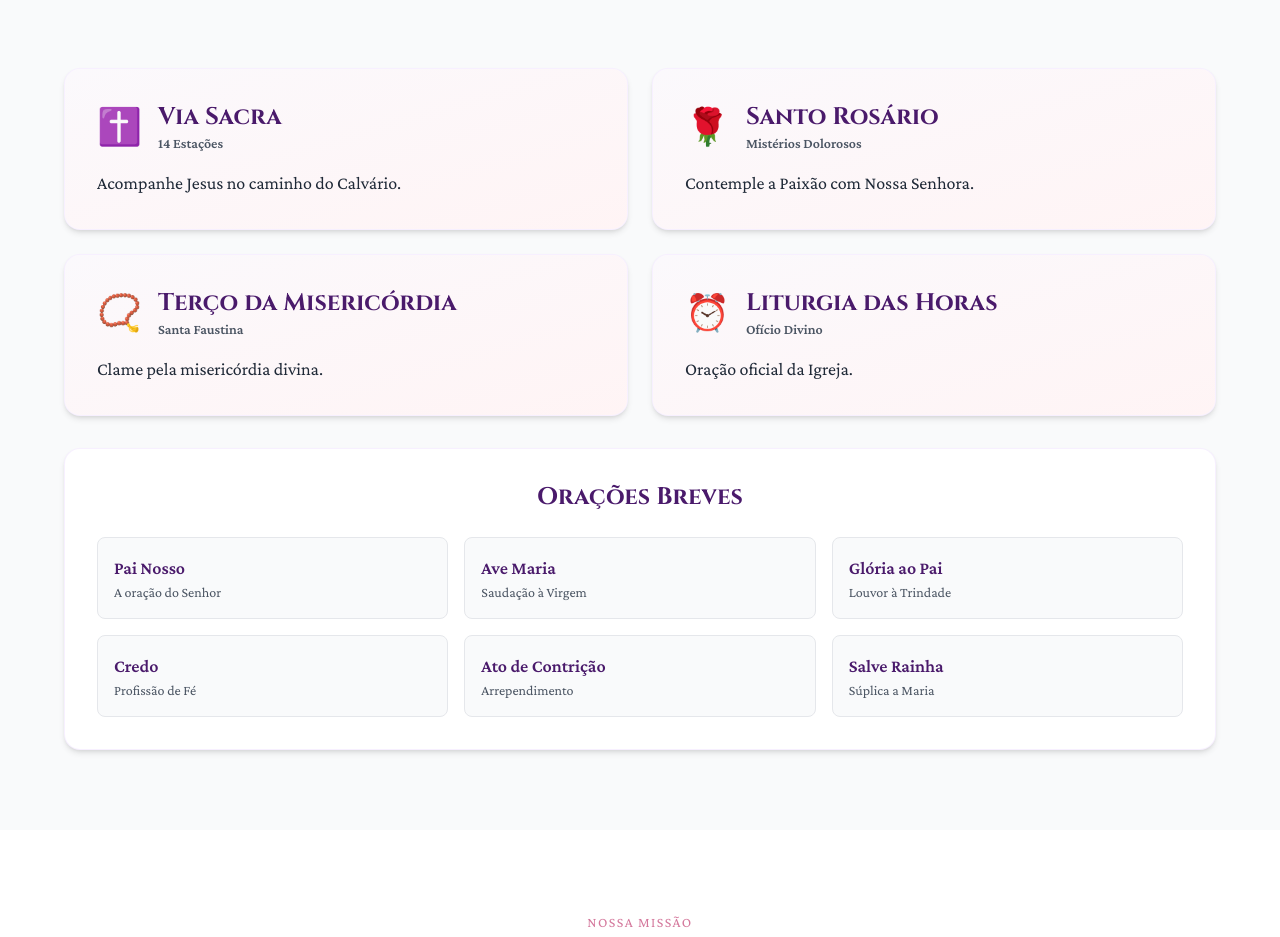
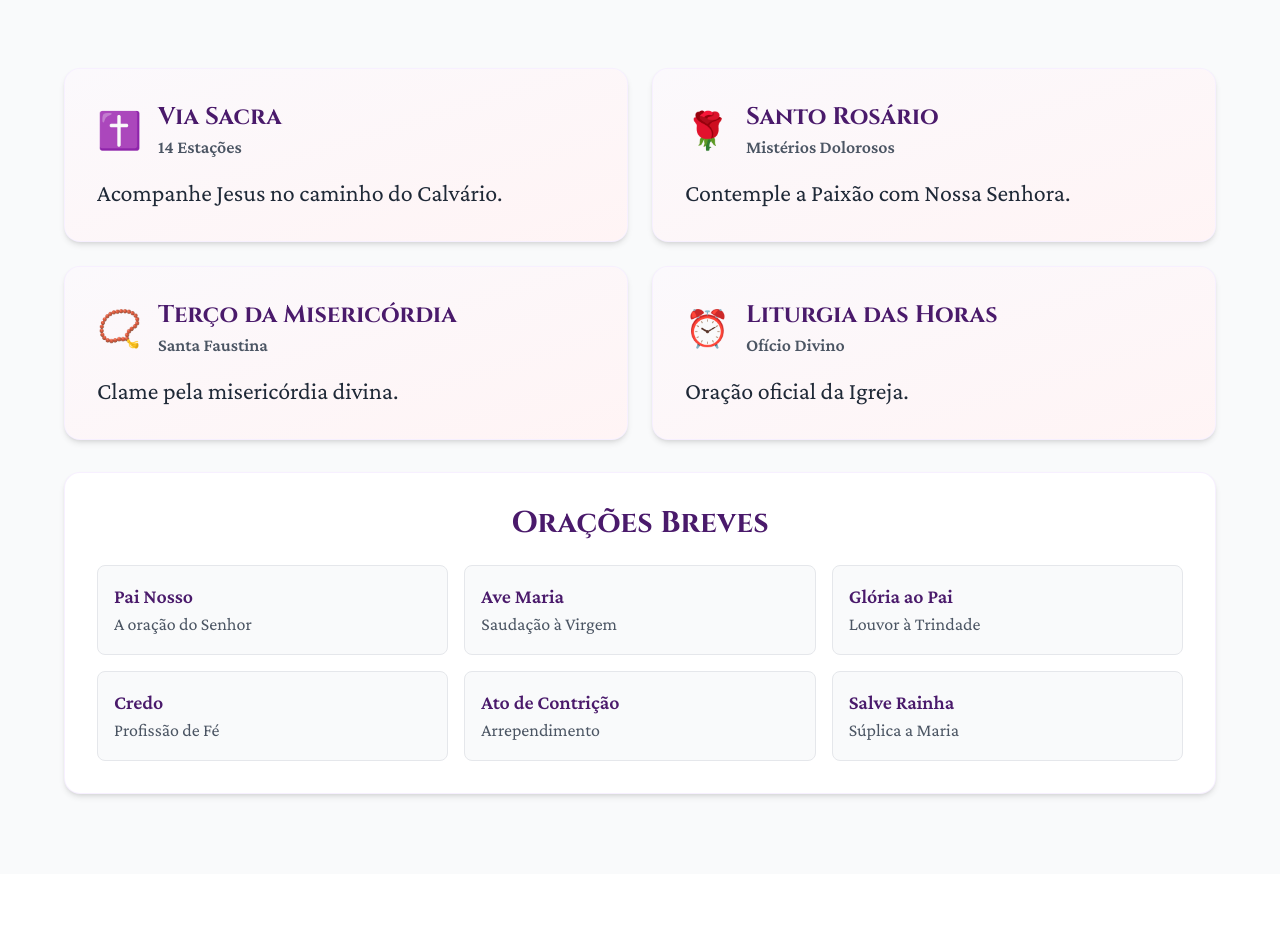
Before and after one commit to thmoreiracosta/campanhaquaresma, a React (Vite) app: page / in a window 1280 px wide. Shown: the part 3102-4039 px from the top of the page. Built offline with nearby package versions, Linux system fonts and the light colour scheme.

Commit message:
tamanhosLetras

```diff
--- a/src/components/Oracoes.jsx
+++ b/src/components/Oracoes.jsx
@@ -58,19 +58,19 @@ export default function Oracoes({ openModal }) {
                     <h3 className="cinzel text-lg sm:text-2xl font-bold text-purple-900">
                       {item.title}
                     </h3>
-                    <p className="text-gray-600 font-semibold text-xs sm:text-sm">
+                    <p className="text-gray-600 font-semibold text-sm sm:text-lg">
                       {item.sub}
                     </p>
                   </div>
                 </div>
-                <p className="text-gray-800 text-sm sm:text-lg">{item.desc}</p>
+                <p className="text-gray-800 text-sm sm:text-2xl">{item.desc}</p>
               </div>
             </div>
           ))}
         </div>
 
         <div className="bg-white rounded-xl sm:rounded-2xl p-6 sm:p-8 border border-purple-300/20 shadow-md">
-          <h3 className="cinzel text-xl sm:text-2xl font-bold mb-6 text-center text-purple-900">
+          <h3 className="cinzel text-xl sm:text-3xl font-bold mb-6 text-center text-purple-900">
             Orações Breves
           </h3>
           <div className="grid sm:grid-cols-2 lg:grid-cols-3 gap-3 sm:gap-4">
@@ -107,10 +107,10 @@ export default function Oracoes({ openModal }) {
                 onClick={() => openModal(item.key)}
                 className="p-4 bg-gray-50 rounded-lg hover:bg-purple-100/40 transition-all text-left border border-gray-200"
               >
-                <span className="font-bold text-base sm:text-lg text-purple-900">
+                <span className="font-bold text-base sm:text-xl text-purple-900">
                   {item.title}
                 </span>
-                <p className="text-gray-600 text-xs sm:text-sm">{item.desc}</p>
+                <p className="text-gray-600 text-xs sm:text-lg">{item.desc}</p>
               </button>
             ))}
           </div>
```
